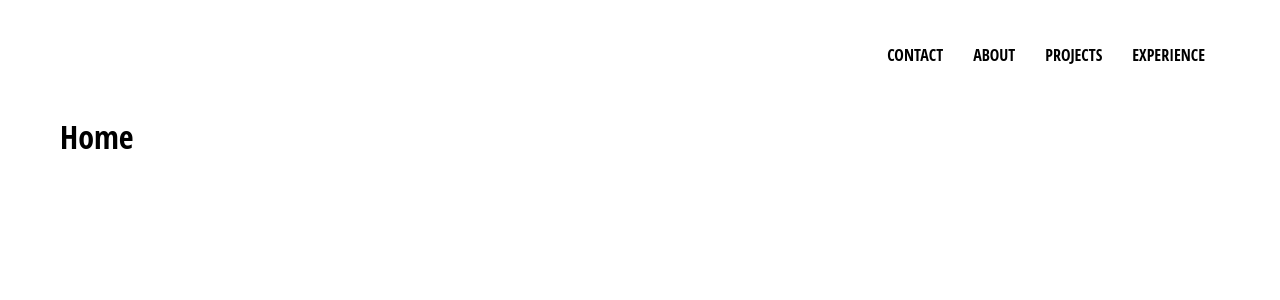
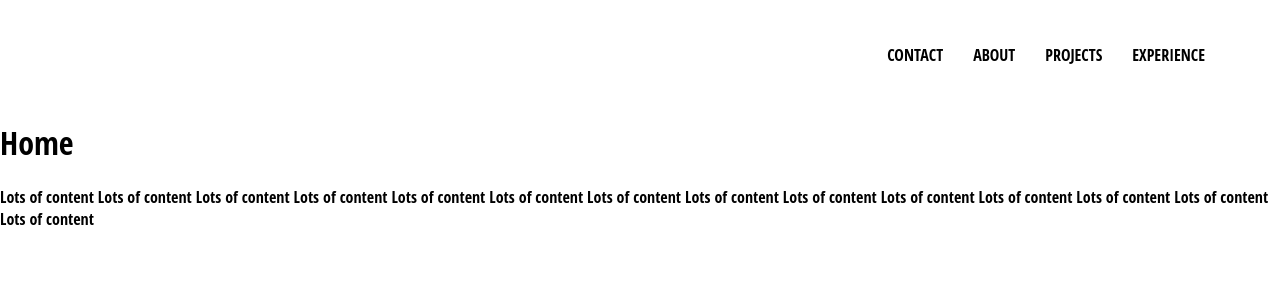
Before and after one commit to bpeterson1663/personal-website, a React (Create React App) app: page / in a window 1280 px wide. Shown: the top 300 px of the page. Built offline with nearby package versions, Linux system fonts and the light colour scheme.

Commit message:
feat(transitions): add page transitions

```diff
--- a/src/App.css
+++ b/src/App.css
@@ -10,6 +10,12 @@ a {
 
 * {
   box-sizing: border-box;
+}
+.page {
+  position: absolute;
+  top: 100px;
+  left: 0;
+  right: 0;
 }
 .fade-enter {
   opacity: 0;
--- a/src/App.tsx
+++ b/src/App.tsx
@@ -11,14 +11,7 @@ const AnimationApp = () => {
   return (
     <>
       <Header />
-
-    <TransitionGroup>
-      {/*
-            This is no different than other usage of
-            <CSSTransition>, just make sure to pass
-            `location` to `Switch` so it can match
-            the old location as it animates out.
-          */}
+      <TransitionGroup component={null}>
         <CSSTransition appear key={location.key} classNames="fade" timeout={500}>
           <Switch location={location}>
             <Route path="/experience" exact component={Experience} />
@@ -40,7 +33,6 @@ function App() {
         <Switch>
           <Route path="*">
             <AnimationApp />
-
           </Route>
         </Switch>
       </div>
--- a/src/pages/About.page.tsx
+++ b/src/pages/About.page.tsx
@@ -1,5 +1,9 @@
 import React from 'react'
 
-const About = () => <h1>About</h1>
+const About = () => (
+  <div className="page">
+    <h1>About</h1>
+  </div>
+)
 
 export default About
--- a/src/pages/Contact.page.tsx
+++ b/src/pages/Contact.page.tsx
@@ -1,5 +1,9 @@
 import React from 'react'
 
-const Contact = () => <h1>Contact</h1>
+const Contact = () => (
+  <div className="page">
+    <h1>Contact</h1>
+  </div>
+)
 
 export default Contact
--- a/src/pages/Experience.page.tsx
+++ b/src/pages/Experience.page.tsx
@@ -1,5 +1,12 @@
 import React from 'react'
 
-const Experience = () => <h1>Experience</h1>
-
+const Experience = () => (
+  <div className="page">
+    <h1>Experience</h1>
+    <p>
+      Lots of content Lots of content Lots of content Lots of content Lots of content Lots of content Lots of content
+      Lots of content Lots of content Lots of content Lots of content Lots of content Lots of content Lots of content{' '}
+    </p>
+  </div>
+)
 export default Experience
--- a/src/pages/Home.page.tsx
+++ b/src/pages/Home.page.tsx
@@ -1,5 +1,13 @@
 import React from 'react'
 
-const Home = () => <h1>Home</h1>
+const Home = () => (
+  <div className="page">
+    <h1>Home</h1>
+    <p>
+      Lots of content Lots of content Lots of content Lots of content Lots of content Lots of content Lots of content
+      Lots of content Lots of content Lots of content Lots of content Lots of content Lots of content Lots of content{' '}
+    </p>
+  </div>
+)
 
 export default Home
--- a/src/pages/Projects.page.tsx
+++ b/src/pages/Projects.page.tsx
@@ -1,5 +1,13 @@
 import React from 'react'
 
-const Projects = () => <h1>Projects</h1>
+const Projects = () => (
+  <div className="page">
+    <h1>Projects</h1>
+    <p>
+      Lots of content Lots of content Lots of content Lots of content Lots of content Lots of content Lots of content
+      Lots of content Lots of content Lots of content Lots of content Lots of content Lots of content Lots of content{' '}
+    </p>
+  </div>
+)
 
 export default Projects
```
Lines whose indentation alone changed are shown as unchanged.
